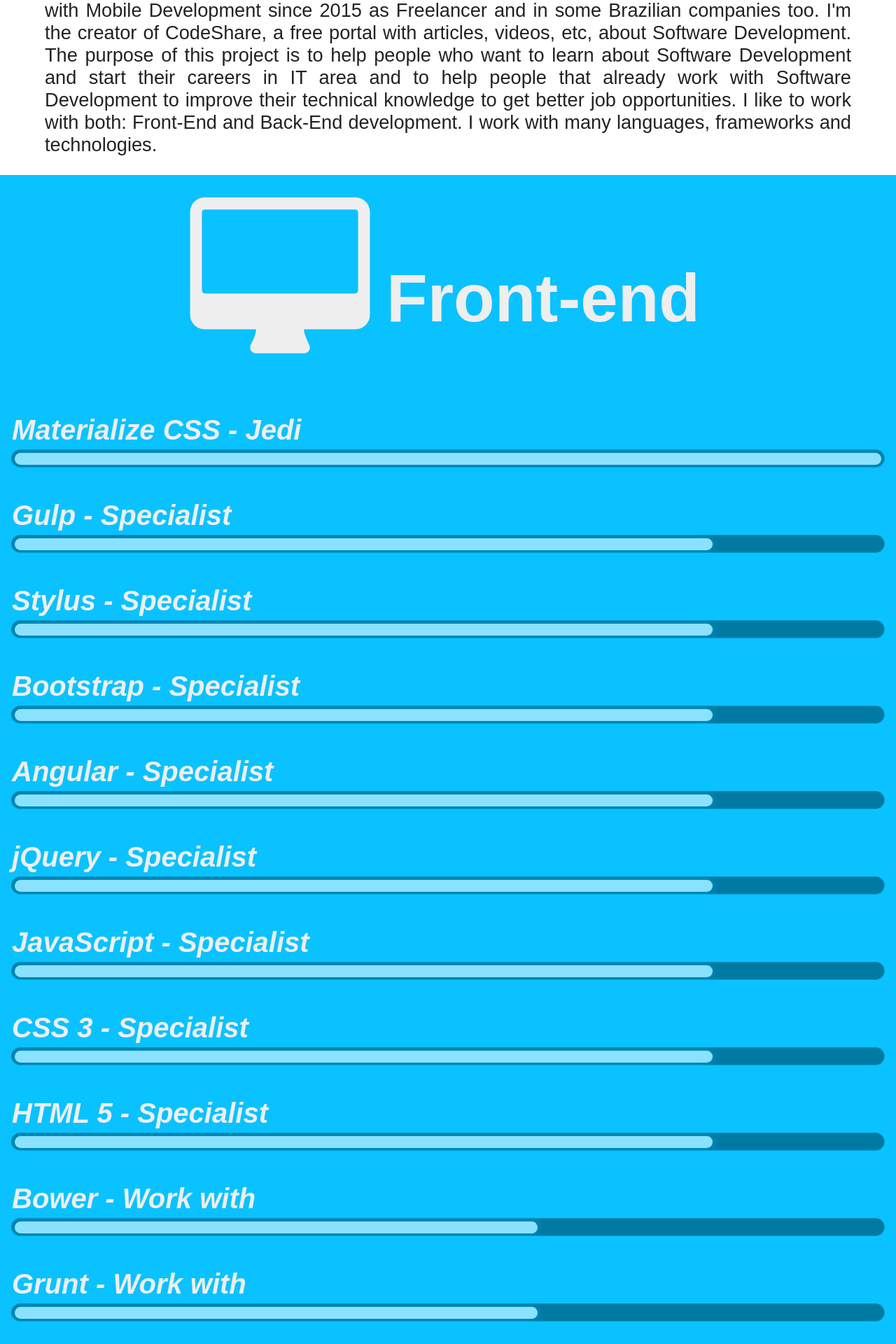
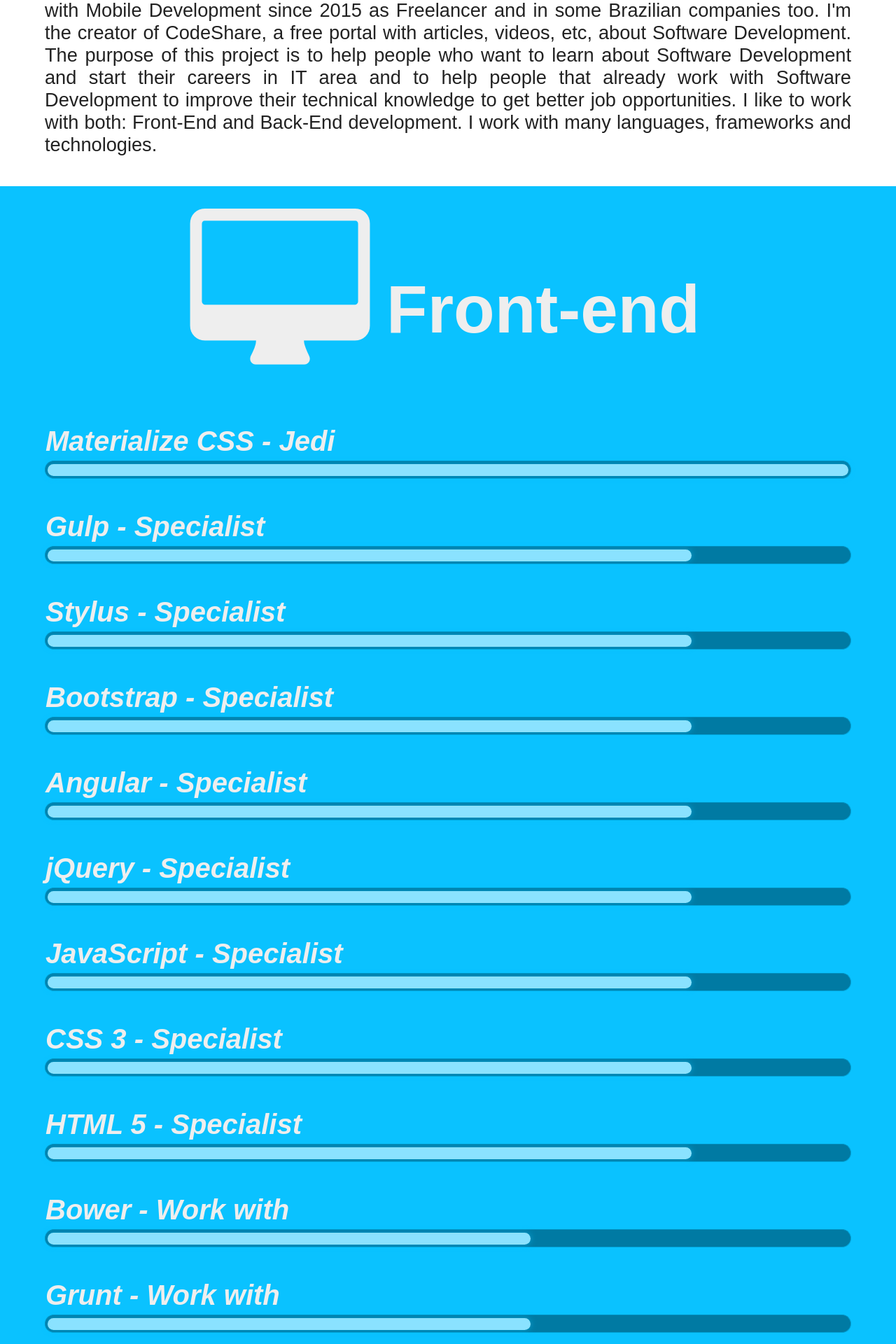
Before and after one commit to WendellAdriel/dev-curriculum, a Jekyll site: the page built from index.html, in a window 1280 px wide. Shown: the part 1520-3440 px from the top of the page at 70% size. Built offline with Jekyll 4.4.1, drawn with Linux system fonts in a browser that asks for light colours.

Commit message:
Creating a default padding for every single section to mantain visual stability

```diff
--- a/css/_base.sass
+++ b/css/_base.sass
@@ -8,7 +8,7 @@
   text-decoration: none
 
 .section
-  padding: px-to-rem(10)
+  padding: px-to-rem(10) 5%
   text-align: center
 
 .section-title
--- a/css/_bio.sass
+++ b/css/_bio.sass
@@ -1,8 +1,6 @@
 .bio
   background-color: $bio
   color: $secondary
-  margin-left: 5%
-  padding: 0
   padding-top: px-to-rem(20)
   width: 90%
 
--- a/css/_contact.sass
+++ b/css/_contact.sass
@@ -4,21 +4,22 @@
 
 .form-panel
   border: 0
-  padding: 0 0 0 5%
+  padding: 0
+  margin: 0 auto
 
 input,
 textarea
   background: transparent
   border: none
   border-bottom: 1px solid darken($contact, 30%)
+  box-sizing: border-box
   color: lighten($secondary, 20%)
   display: block
   font-size: px-to-rem(25)
-  height: px-to-rem(40)
   margin-bottom: px-to-rem(50)
   outline: none
   padding: px-to-rem(10)
-  width: 90%
+  width: 100%
 
   &:focus
     border-bottom: 3px solid darken($contact, 50%)
@@ -26,6 +27,7 @@
 textarea
   overflow: hidden
   resize: none
+  height: px-to-rem(50)
 
 button
   background-color: transparent
```
